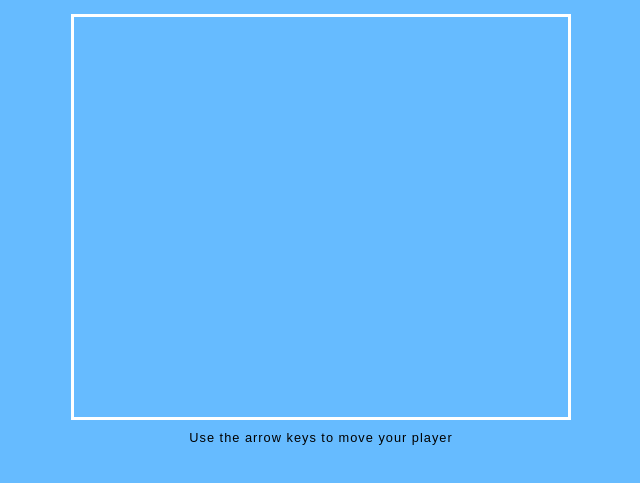
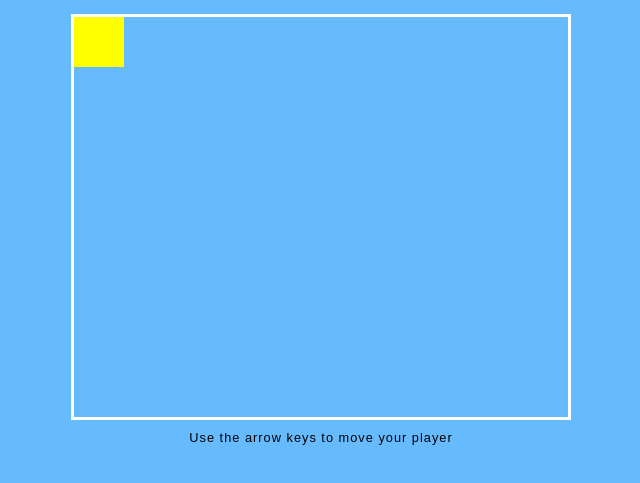
Before and after one commit to jish/boxworld, a plain HTML site: page index.htm in a window 1280 px wide. Shown: the part 49-532 px from the top of the page, without its empty margins (319-959 px from the left). Drawn offline with Linux system fonts and the light colour scheme.

Commit message:
Creating a Gridable "class" and adding it to the game board

```diff
--- a/css/master.css
+++ b/css/master.css
@@ -19,7 +19,8 @@ body {
   color: #d00;
 }
 
-#container #game {
+#container #board {
+  position: relative;
   border: 3px solid #fff;
   height: 400px;
 }
--- a/index.htm
+++ b/index.htm
@@ -14,7 +14,7 @@
   <div id="container">
     <h1>Box<span>world</span></h1>
 
-    <div id="game"></div>
+    <div id="board"></div>
 
     <div id="footer">
       Use the arrow keys to move your player
--- a/js/boxworld.js
+++ b/js/boxworld.js
@@ -3,6 +3,19 @@ LEFT_ARROW_CODE  = 37
 UP_ARROW_CODE    = 38
 RIGHT_ARROW_CODE = 39
 DOWN_ARROW_CODE  = 40
+
+$ = function() { return document.getElementById(arguments[0]); }
+
+function Gridable() {
+  this.div = document.createElement('div');
+  $('board').appendChild(this.div);
+
+  this.draw = function() {
+    this.div.style.backgroundColor = 'yellow';
+    this.div.style.width = '50px';
+    this.div.style.height = '50px';
+  }
+}
 
 function downArrowPressed() {
   alert('down');
@@ -16,4 +29,10 @@ function captureKey(event) {
   }
 }
 
+function init() {
+  var gridable = new Gridable();
+  gridable.draw();
+}
+
 onkeyup = captureKey;
+onload  = init;
```
